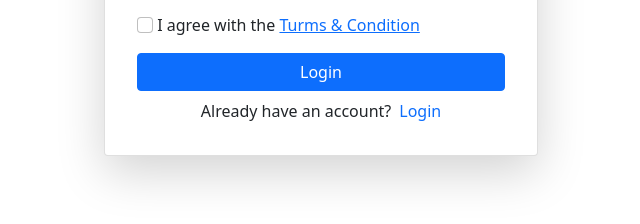
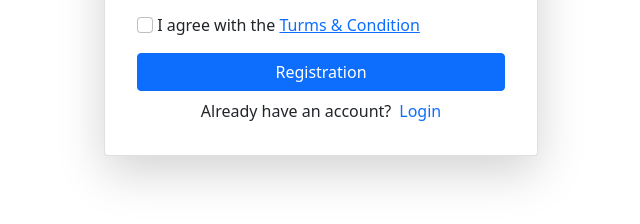
Before and after one commit to problemfighter/pf-bdash, a plain HTML site: page registration.html in a window 1280 px wide. Shown: the part 552-776 px from the top of the page, 319-959 px from the left. Drawn offline with Linux system fonts and the light colour scheme.

Commit message:
registration page style change

```diff
--- a/registration.html
+++ b/registration.html
@@ -49,7 +49,7 @@
                     <label class="form-check-label"> I agree with the <a href="#">Turms & Condition</a></label>
                 </div>
                 <div class="d-grid">
-                    <button type="submit" class="btn btn-primary">Login</button>
+                    <button type="submit" class="btn btn-primary">Registration</button>
                     <span class="mt-2 text-center ">Already have an account?<a class="text-decoration-none ms-2" href="login.html">Login</a></span>
                 </div>
             </form>
```
